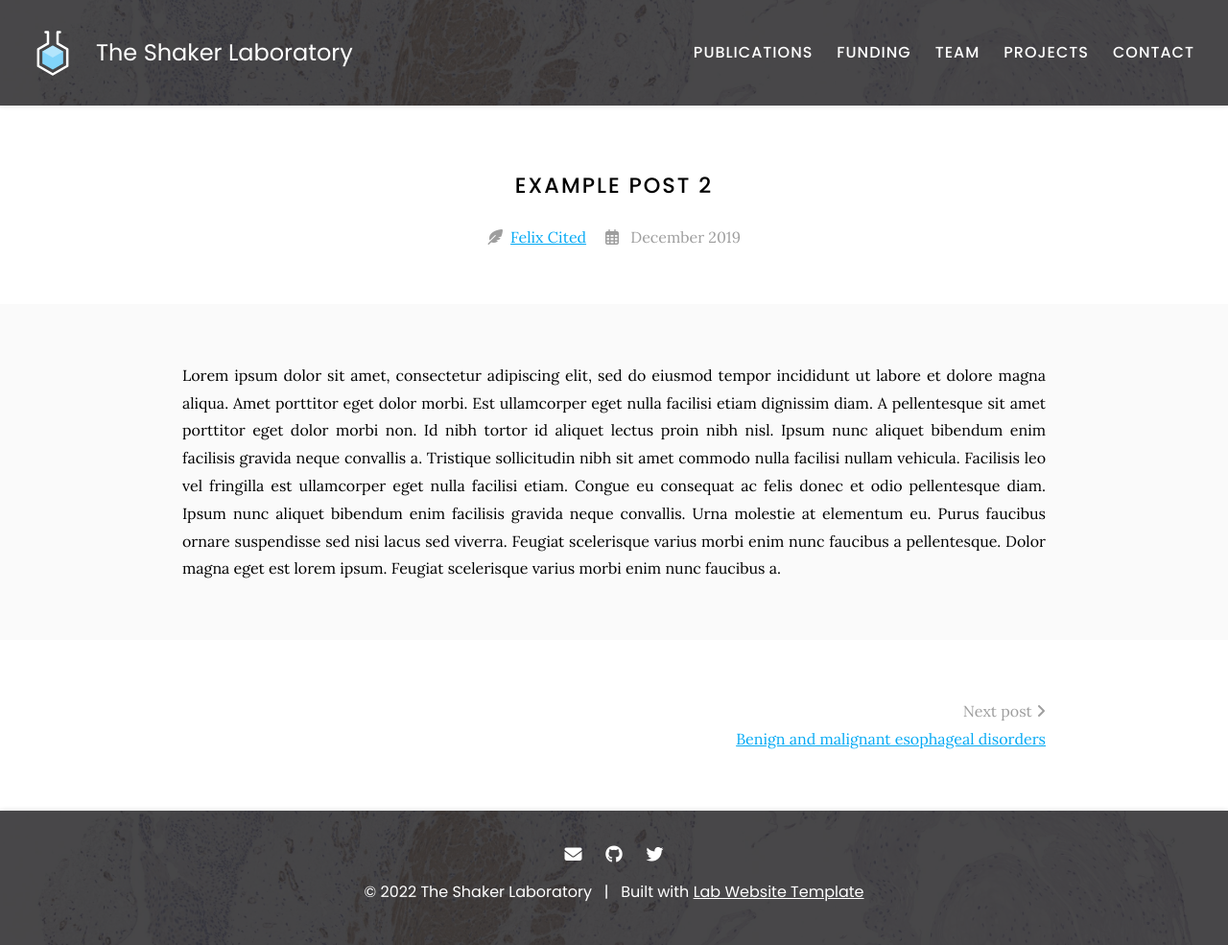
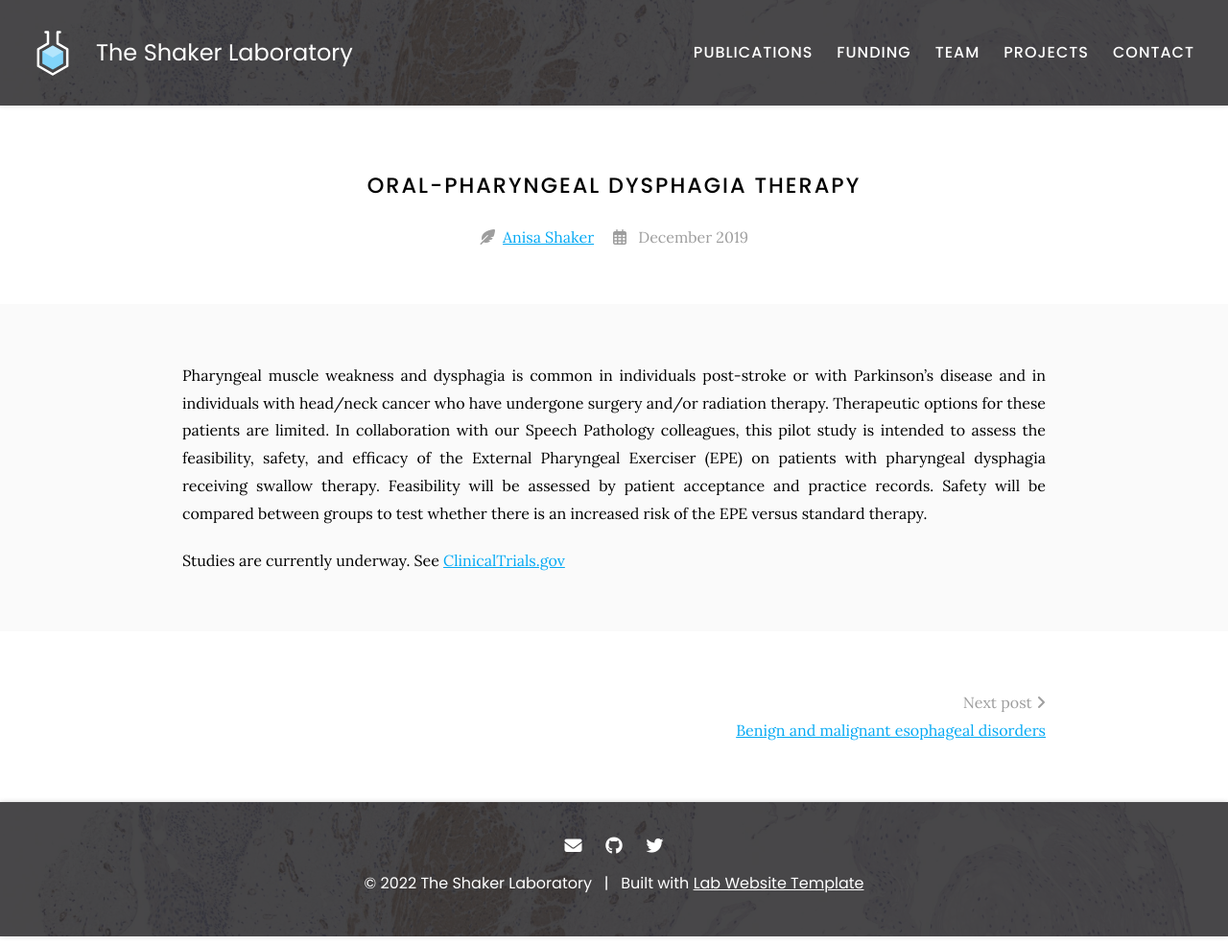
Before and after one commit to ShakerLab/ShakerLab, a Jekyll site: the page built from _posts/2019-12-14-example-post-2.md, in a window 1280 px wide. Shown: the whole page at 96% size. Built offline with Jekyll 4.4.1, drawn with Linux system fonts in a browser that asks for light colours; nearby versions of some CDN libraries.

Commit message:
Update 2019-12-14-example-post-2.md

```diff
--- a/_posts/2019-12-14-example-post-2.md
+++ b/_posts/2019-12-14-example-post-2.md
@@ -1,21 +1,9 @@
 ---
-title: Example post 2
-author: Felix Cited
-member: felix-cited
+title: Oral-pharyngeal dysphagia therapy
+author: Anisa Shaker
+member: anisa-shaker
+redirect_from: /oral-pharyngeal-dysphagia
 ---
+Pharyngeal muscle weakness and dysphagia is common in individuals post-stroke or with Parkinson’s disease and in individuals with head/neck cancer who have undergone surgery and/or radiation therapy. Therapeutic options for these patients are limited. In collaboration with our Speech Pathology colleagues, this pilot study is intended to assess the feasibility, safety, and efficacy of the External Pharyngeal Exerciser (EPE) on patients with pharyngeal dysphagia receiving swallow therapy. Feasibility will be assessed by patient acceptance and practice records. Safety will be compared between groups to test whether there is an increased risk of the EPE versus standard therapy.
 
-Lorem ipsum dolor sit amet, consectetur adipiscing elit, sed do eiusmod tempor incididunt ut labore et dolore magna aliqua.
-Amet porttitor eget dolor morbi.
-Est ullamcorper eget nulla facilisi etiam dignissim diam.
-A pellentesque sit amet porttitor eget dolor morbi non.
-Id nibh tortor id aliquet lectus proin nibh nisl.
-Ipsum nunc aliquet bibendum enim facilisis gravida neque convallis a.
-Tristique sollicitudin nibh sit amet commodo nulla facilisi nullam vehicula.
-Facilisis leo vel fringilla est ullamcorper eget nulla facilisi etiam.
-Congue eu consequat ac felis donec et odio pellentesque diam.
-Ipsum nunc aliquet bibendum enim facilisis gravida neque convallis.
-Urna molestie at elementum eu.
-Purus faucibus ornare suspendisse sed nisi lacus sed viverra.
-Feugiat scelerisque varius morbi enim nunc faucibus a pellentesque.
-Dolor magna eget est lorem ipsum.
-Feugiat scelerisque varius morbi enim nunc faucibus a.
+Studies are currently underway. See [ClinicalTrials.gov](https://clinicaltrials.gov/ct2/show/NCT05267314)
```
